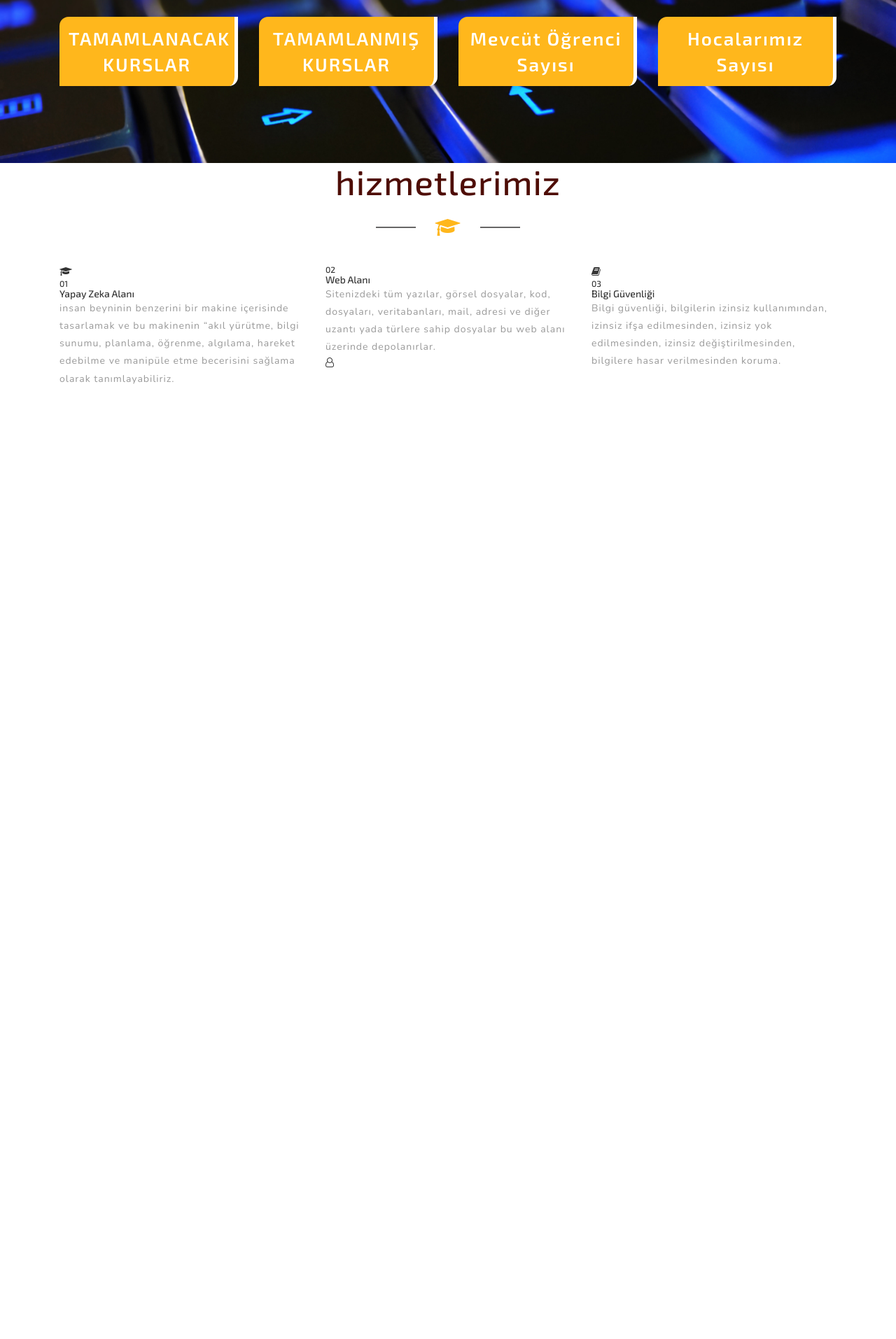
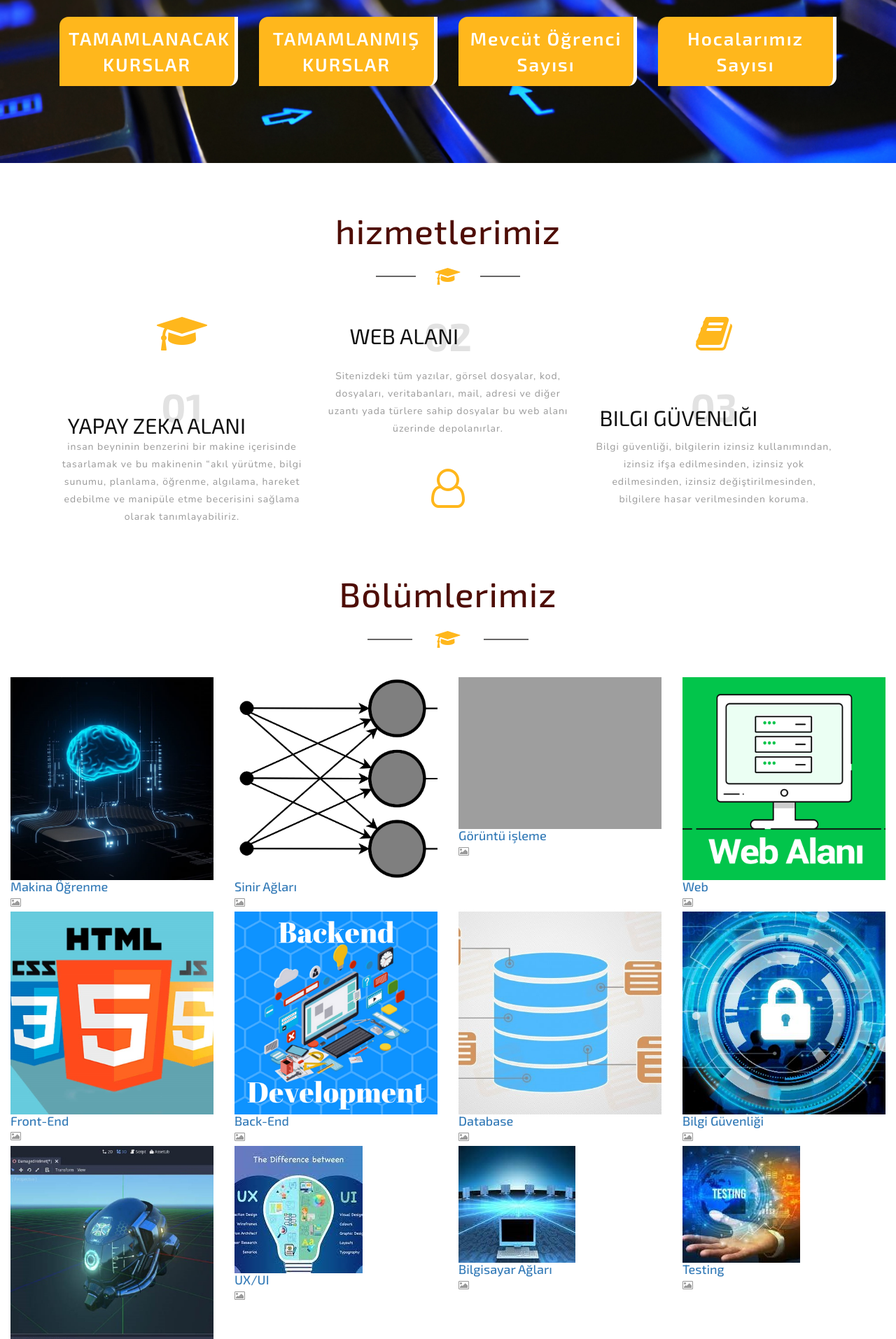
Before and after one commit to halimShabalout/School_Management_System, a PHP site: page / in a window 1280 px wide. Shown: the part 2057-3971 px from the top of the page at 70% size. Before the commit the page ends 2606 px from the top, so only its background shows below. Run offline with PHP 8.4, Linux system fonts and the light colour scheme; grey boxes are pictures that could not be loaded.

Commit message:
Ana sayfadaki bulunan bölümler kısmını tasarladım

```diff
--- a/css/style.css
+++ b/css/style.css
@@ -764,4 +764,49 @@ a.trend-w3l:hover {
 h4.stats-info {
 	margin-top: 20px;
 }
-/*-- //Stats Section --*/
+/*-- //Sta/
+
+*-- services --*/
+.services, .team-w3l, .contact{
+	padding:5em 0;
+}
+.services-w3ls-row {
+    text-align: center;
+}
+.services span.w3-sub {
+    color: #fff;
+}
+.services-grid h5 {
+    font-size: 2.2em;
+    color: #111;
+    font-weight: 400;
+    text-transform: uppercase;
+    letter-spacing: 0px;
+    position: absolute;
+    top: 47%;
+    left: 7%;
+}
+.services-grid.agileits-w3layouts h6 {
+    font-size: 4em;
+    color: #e2e2e2;
+    font-weight: bold;
+}
+.services-grid.agileits-w3layouts {
+    position: relative;
+}
+.services-grid h5:nth-child(2) {
+    top: 5%;
+    left: 13%;
+}
+.services-grid.agileits-w3layouts span {
+    font-size: 4em;
+    color: #ffb71c;
+	margin-bottom: .8em;
+}
+span.grid-w3l-ser {
+    margin: .8em 0 0 !important;
+}
+.services-grid.agileits-w3layouts p {
+    margin-top: 1em;
+}
+/*-- //services --*/
--- a/index.php
+++ b/index.php
@@ -241,5 +241,111 @@
 	</div>
 </div>
 <!-- //services -->
+
+<!-- Gallery -->
+<section class="portfolio-w3ls" id="gallery">
+		<h3 class="w3l-title">Bölümlerimiz</h3>
+		<div class="w3layouts_header">
+			<p><i class="fa fa-graduation-cap" aria-hidden="true"></i></p>
+		</div>
+				<div class="col-md-3 col-xs-3 gallery-grid gallery1">
+					<a href="./images//GH1.jpg" class="swipebox"><img src="images/GH1.jpg" class="img-responsive" alt="/">
+						<div class="textbox">
+						<h4>Makina Öğrenme</h4>
+							<p><i class="fa fa-picture-o" aria-hidden="true"></i></p>
+						</div>
+				</a>
+				</div>
+				<div class="col-md-3 col-xs-3 gallery-grid gallery1">
+					<a href="images/GH2.png" class="swipebox"><img src="images/GH2.png" class="img-responsive" alt="/">
+						<div class="textbox">
+						<h4>Sinir Ağları</h4>
+							<p><i class="fa fa-picture-o" aria-hidden="true"></i></p>
+						</div>
+				</a>
+				</div>
+				<div class="col-md-3 col-xs-3 gallery-grid gallery1">
+					<a href="images/GH3.jpg" class="swipebox"><img src="images/GH3.jpg" class="img-responsive" alt="/">
+						<div class="textbox">
+						<h4>Görüntü işleme</h4>
+							<p><i class="fa fa-picture-o" aria-hidden="true"></i></p>
+						</div>
+				</a>
+				</div>
+				<div class="col-md-3 col-xs-3 gallery-grid gallery1">
+					<a href="images/GH4.png" class="swipebox"><img src="images/GH4.png" class="img-responsive" alt="/">
+						<div class="textbox">
+						<h4>Web</h4>
+							<p><i class="fa fa-picture-o" aria-hidden="true"></i></p>
+						</div>
+				</a>
+				</div>
+				<div class="col-md-3 col-xs-3 gallery-grid gallery1">
+					<a href="images/GH5.jpg" class="swipebox"><img src="images/GH5.jpg" class="img-responsive" alt="/">
+						<div class="textbox">
+						<h4>Front-End</h4>
+							<p><i class="fa fa-picture-o" aria-hidden="true"></i></p>
+						</div>
+					</a>
+				</div>
+				<div class="col-md-3 col-xs-3 gallery-grid gallery1">
+					<a href="images/GH6.png" class="swipebox"><img src="images/GH6.png" class="img-responsive" alt="/">
+						<div class="textbox">
+						<h4>Back-End</h4>
+							<p><i class="fa fa-picture-o" aria-hidden="true"></i></p>
+					   </div>
+				   </a>
+				</div>
+				<div class="col-md-3 col-xs-3 gallery-grid gallery1">
+					<a href="images/GH7.jpeg" class="swipebox"><img src="images/GH7.jpeg" class="img-responsive" alt="/">
+						<div class="textbox">
+						<h4>Database</h4>
+							<p><i class="fa fa-picture-o" aria-hidden="true"></i></p>
+					   </div>
+				   </a>
+				</div>
+				<div class="col-md-3 col-xs-3 gallery-grid gallery1">
+					<a href="images/GH8.jpg" class="swipebox"><img src="images/GH8.jpg" class="img-responsive" alt="/">
+						<div class="textbox">
+						<h4>Bilgi Güvenliği</h4>
+							<p><i class="fa fa-picture-o" aria-hidden="true"></i></p>
+					   </div>
+				   </a>
+				</div>
+					<div class="col-md-3 col-xs-3 gallery-grid gallery1">
+					<a href="images/GH9.jpg" class="swipebox"><img src="images/GH9.jpg" class="img-responsive" alt="/">
+						<div class="textbox">
+						<h4>oyun kodlama</h4>
+							<p><i class="fa fa-picture-o" aria-hidden="true"></i></p>
+						</div>
+				</a>
+				</div>
+				<div class="col-md-3 col-xs-3 gallery-grid gallery1">
+					<a href="images/GH10.jpg" class="swipebox"><img src="images/GH10.jpg" class="img-responsive" alt="/">
+						<div class="textbox">
+						<h4>UX/UI</h4>
+							<p><i class="fa fa-picture-o" aria-hidden="true"></i></p>
+						</div>
+				</a>
+				</div>
+				<div class="col-md-3 col-xs-3 gallery-grid gallery1">
+					<a href="images/GH11.jpg" class="swipebox"><img src="images/GH11.jpg" class="img-responsive" alt="/">
+						<div class="textbox">
+						<h4>Bilgisayar Ağları</h4>
+							<p><i class="fa fa-picture-o" aria-hidden="true"></i></p>
+						</div>
+				</a>
+				</div>
+				<div class="col-md-3 col-xs-3 gallery-grid gallery1">
+					<a href="images/GH12.jpg" class="swipebox"><img src="images/GH12.jpg" class="img-responsive" alt="/">
+						<div class="textbox">
+						<h4>Testing</h4>
+							<p><i class="fa fa-picture-o" aria-hidden="true"></i></p>
+						</div>
+				</a>
+				</div>
+				<div class="clearfix"> </div>
+</section>
+<!-- //gallery -->
 </body>
 </html>
```
